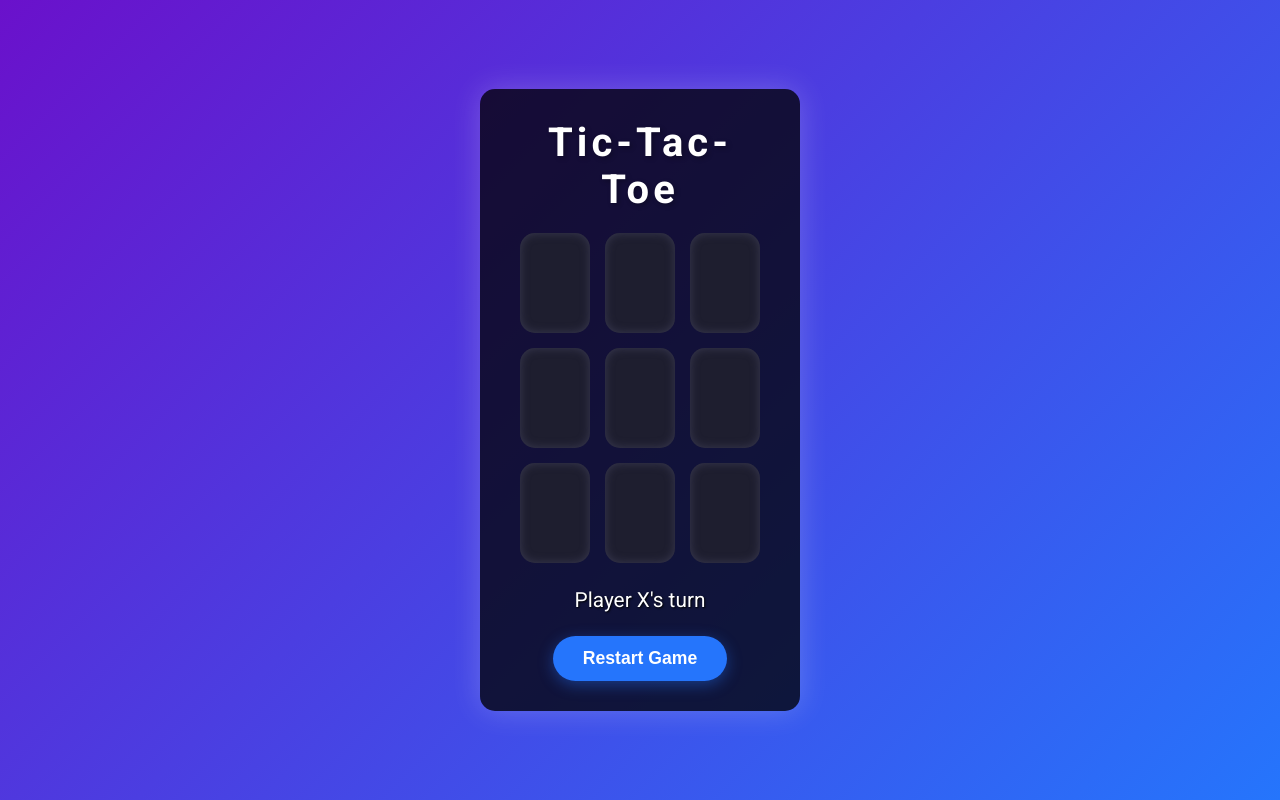
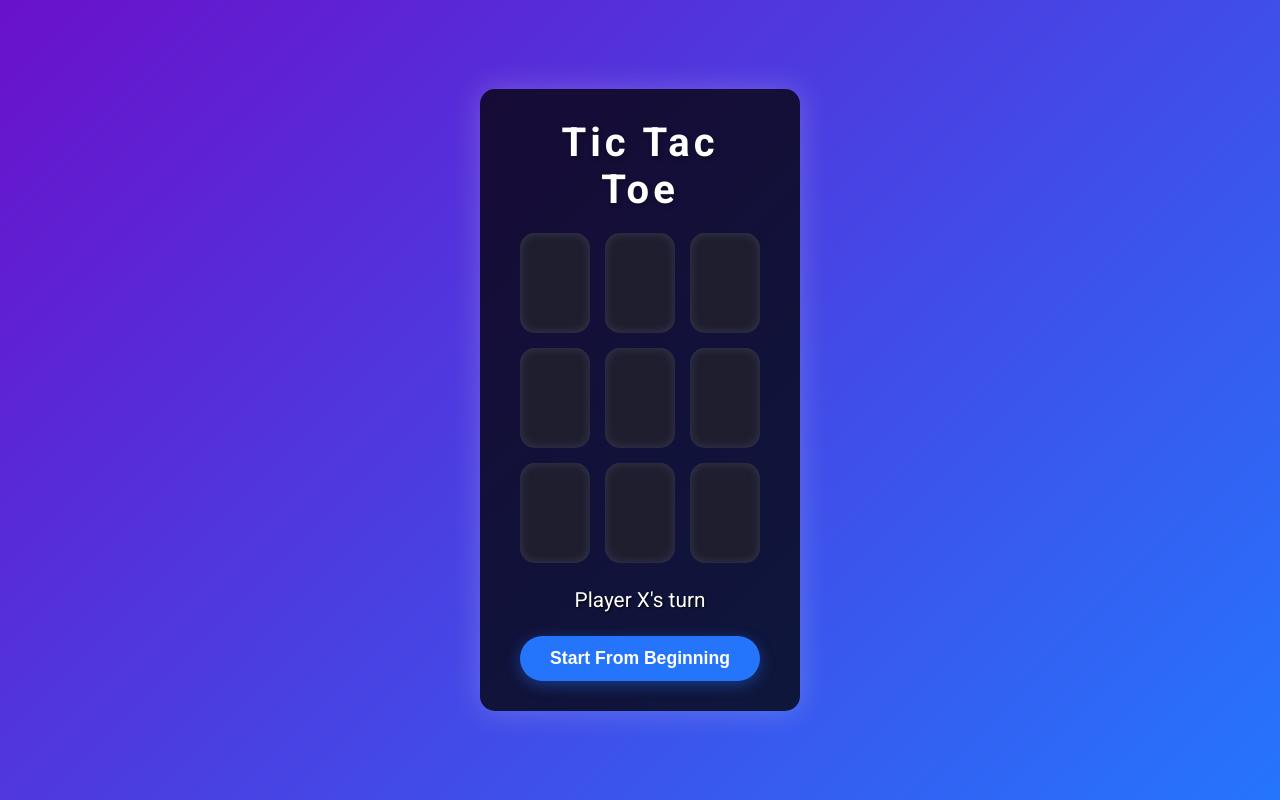
Before and after one commit to Kaleem205/DevOps-CI-Demo, a plain HTML site: page index.html in a window 1280 px wide. Drawn offline with Linux system fonts and the light colour scheme.

Commit message:
Update index.html

```diff
--- a/index.html
+++ b/index.html
@@ -9,12 +9,12 @@
 </head>
 <body>
   <div class="container">
-    <h1>Tic-Tac-Toe</h1>
+    <h1>Tic Tac Toe</h1>
     <div id="gameBoard" class="board">
       <!-- 9 cells will be generated by JS -->
     </div>
     <div id="gameInfo" class="info">Player X's turn</div>
-    <button id="restartBtn" class="btn">Restart Game</button>
+    <button id="restartBtn" class="btn">Start From Beginning</button>
   </div>
   <script src="script.js"></script>
 </body>
```
